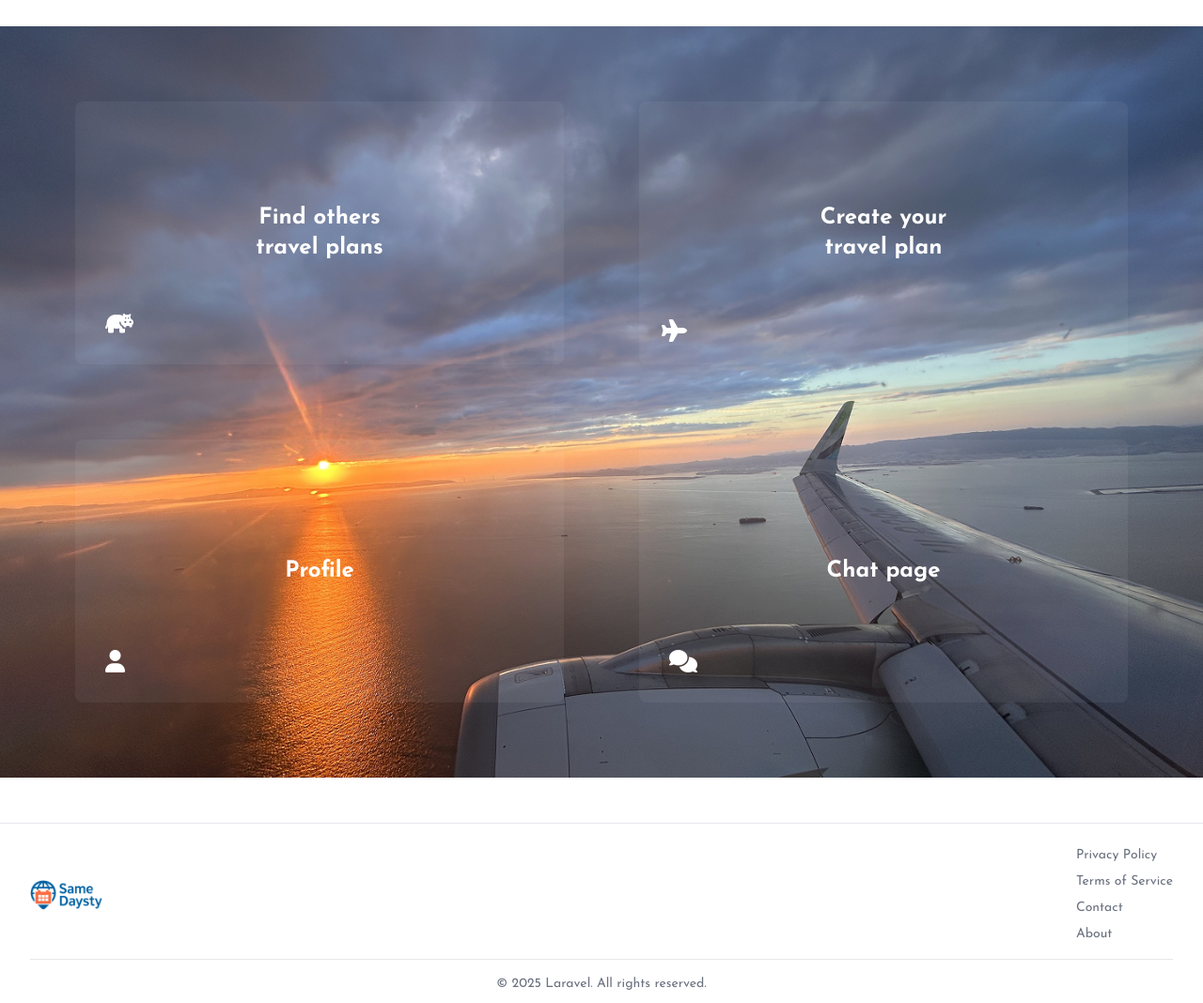
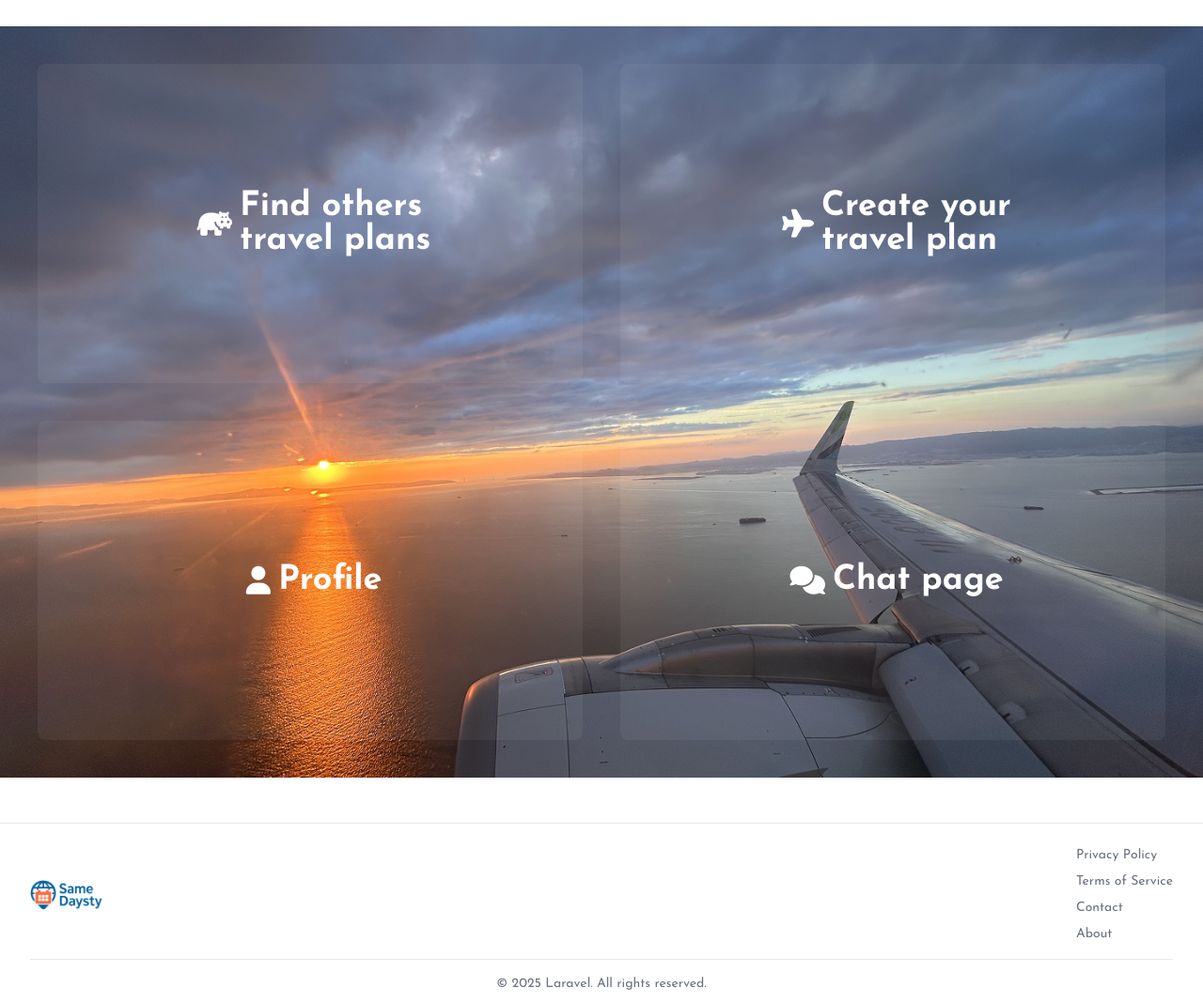
Before and after one commit to kredo-school/35th_samedaysty, a Laravel app: page /dashboard in a window 1280 px wide. Shown: the part 158-1226 px from the top of the page at 94% size. Run offline with Laravel 12, Linux system fonts and the light colour scheme; a user stored in the database is signed in; data comes from the database, SQL or seed files in the repository; style sheets or scripts are compiled from the project's sources; some libraries are stand-ins or nearby versions.

Commit message:
change boder

```diff
--- a/resources/views/dashboard.blade.php
+++ b/resources/views/dashboard.blade.php
@@ -5,34 +5,34 @@
         </h2>
     </x-slot>
 
+    <!--add user icon,created,joined,interested,liked!!!!!!!!!!!!!!!!!!!!! -->
+
     <div class="py-12">
         <div class="w-full">
             <div class="bg-white dark:bg-gray-800 overflow-hidden shadow-sm">
                 <div class="h-screen bg-cover bg-center shadow-lg"
                     style="background-image: url('/images/airplane.png')">
-                    <div class="grid grid-cols-2 grid-rows-2 h-full w-full gap-20 p-20">
+                    <div class="grid grid-cols-2 grid-rows-2 h-full w-full gap-10 p-10">
                         <!--find others travel plans-->
-                            <button class="w-full h-full relative bg-white/5 text-white font-bold rounded-lg flex items-center justify-center text-2xl hover:bg-white/50 transition px-6 py-3">
-                                Find others<br>travel plans
-                                <!-- hippo -->
-                                <i class="fa-solid fa-hippo absolute flex-none left-8 bottom-8 text-2xl"></i>
-                            </button>
-                        <!-- create your travel plan -->
-                        <button
-                            x-data="{ flying: false }"
-                            @click="flying = true"
-                            class="w-full h-full relative bg-white/5 text-white font-bold rounded-lg px-3 py-3 text-2xl hover:bg-white/50 transition overflow-hidden">
-                            Create your<br>travel plan
-                            <!-- airplane -->
-                            <i class="fa-solid fa-plane absolute left-6 bottom-6 text-2xl transition-transform duration-1000" :class="flying ? 'translate-x-[120%] -translate-y-24 rotate-12' : ''"></i>
-                        </button>
-
-                        <button class="w-full h-full relative bg-white/5  text-white font-bold rounded-lg flex items-center justify-center text-2xl hover:bg-white/50 transition">
-                        Profile<i class="fa-solid fa-user absolute flex-none left-8 bottom-8 text-2xl"></i>
-                        </button>
-                        <button class="w-full h-full relative bg-white/5  text-white font-bold rounded-lg flex items-center justify-center text-2xl hover:bg-white/50 transition">
-                        Chat page<i class="fa-solid fa-comments absolute flex-none left-8 bottom-8 text-2xl"></i>
-                        </button>
+                        <a class="w-full h-full relative bg-white/5 text-white font-bold rounded-lg flex items-center justify-center text-4xl hover:bg-white/40 border border-transparent hover:border-orange-500 transition px-2 py-3">
+                            <i class="fa-solid fa-hippo flex-none text-3xl m-2"></i>
+                            <span class="leading-none">Find others<br>travel plans</span>
+                        </a>
+                        <!--create your travel plan-->
+                        <a class="w-full h-full relative bg-white/5 text-white font-bold rounded-lg flex items-center justify-center text-4xl hover:bg-white/40 border border-transparent hover:border-orange-500 transition px-2 py-3">
+                            <i class="fa-solid fa-plane flex-none text-3xl m-2"></i>
+                            <span class="leading-none">Create your<br>travel plan</span>
+                        </a>
+                        <!--profile-->
+                        <a class="w-full h-full relative bg-white/5  text-white font-bold rounded-lg flex items-center justify-center text-4xl hover:bg-white/40 border border-transparent hover:border-orange-500 transition">
+                            <i class="fa-solid fa-user text-3xl m-2"></i>
+                            <span>Profile</span>
+                        </a>
+                        <!--chat-->
+                        <a class="w-full h-full relative bg-white/5  text-white font-bold rounded-lg flex items-center justify-center text-4xl hover:bg-white/40 border border-transparent hover:border-orange-500 transition">
+                            <i class="fa-solid fa-comments flex-none text-3xl m-2"></i>
+                            <span class="">Chat page</span>
+                        </a>
                     </div>
                 </div>
             </div>
```
